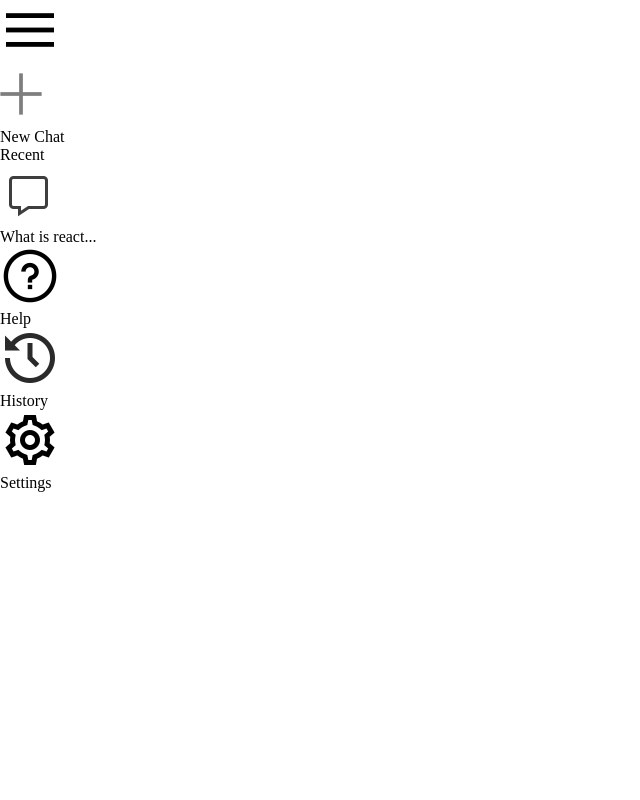
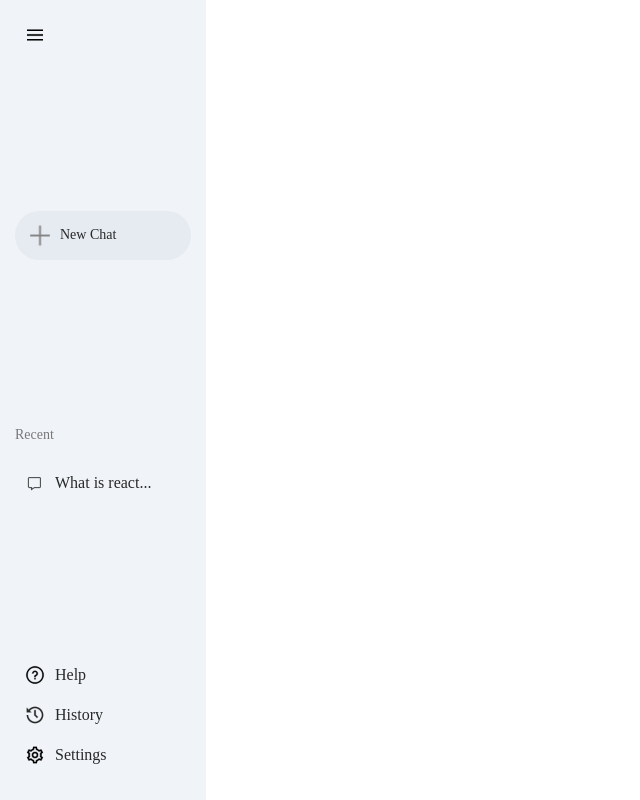
Before and after one commit to shreyaaroyy2005-blip/GC, a React (Vite) app: page / in a window 1280 px wide. Shown: the whole page, without its empty margins (0-640 px from the left). Built offline with nearby package versions, Linux system fonts and the light colour scheme.

Commit message:
Sidebar is ready

```diff
--- a/src/components/Sidebar/Sidebar.css
+++ b/src/components/Sidebar/Sidebar.css
@@ -0,0 +1,68 @@
+.sidebar {
+    min-height: 100vh;
+    display: inline-flex;
+    flex-direction: column;
+    justify-content: space-between;
+    background-color: #f0f4f9;
+    padding: 25px 15px;
+}
+
+.sidebar img {
+    width: 20px;
+}
+
+.top {
+    display: block;
+    margin-left: 10px;
+    cursor: pointer;
+}
+
+.new-chat {
+    margin-top: 10px;
+    display: inline-flex;
+    align-items: center;
+    gap: 10px;
+    padding: 10px 15px;
+    background-color: #e6eaf1;
+    border-radius: 50px;
+    font-size: 14px;
+    color: #282828;
+    cursor: pointer;
+}
+
+.recent {
+    display: flex;
+    flex-direction: column;
+    margin-top: 15px;
+}
+
+.recent-title {
+    margin-bottom: 20px;
+    font-size: 14px;
+    color: #787878;
+}
+
+.recent-entry {
+    display: flex;
+    align-items: center;
+    gap: 10px;
+    padding: 10px;
+    padding-right: 40px;
+    border-radius: 50px;
+    color: #282828;
+    cursor: pointer;
+}
+
+.recent-entry:hover {
+    background-color: #e6eaf1;
+}
+
+.bottom {
+    display: flex;
+    flex-direction: column;
+}
+
+.bottom-item {
+    padding-right: 10px;
+    cursor: pointer;
+}
--- a/src/components/Sidebar/Sidebar.jsx
+++ b/src/components/Sidebar/Sidebar.jsx
@@ -13,6 +13,7 @@
         <img className='new-chat-icon' src={assets.plus_icon} alt='' />
         <p>New Chat</p>
       </div>
+
       <div className="recent">
         <p className="recent-title">Recent</p>
         <div className="recent-entry">
```
